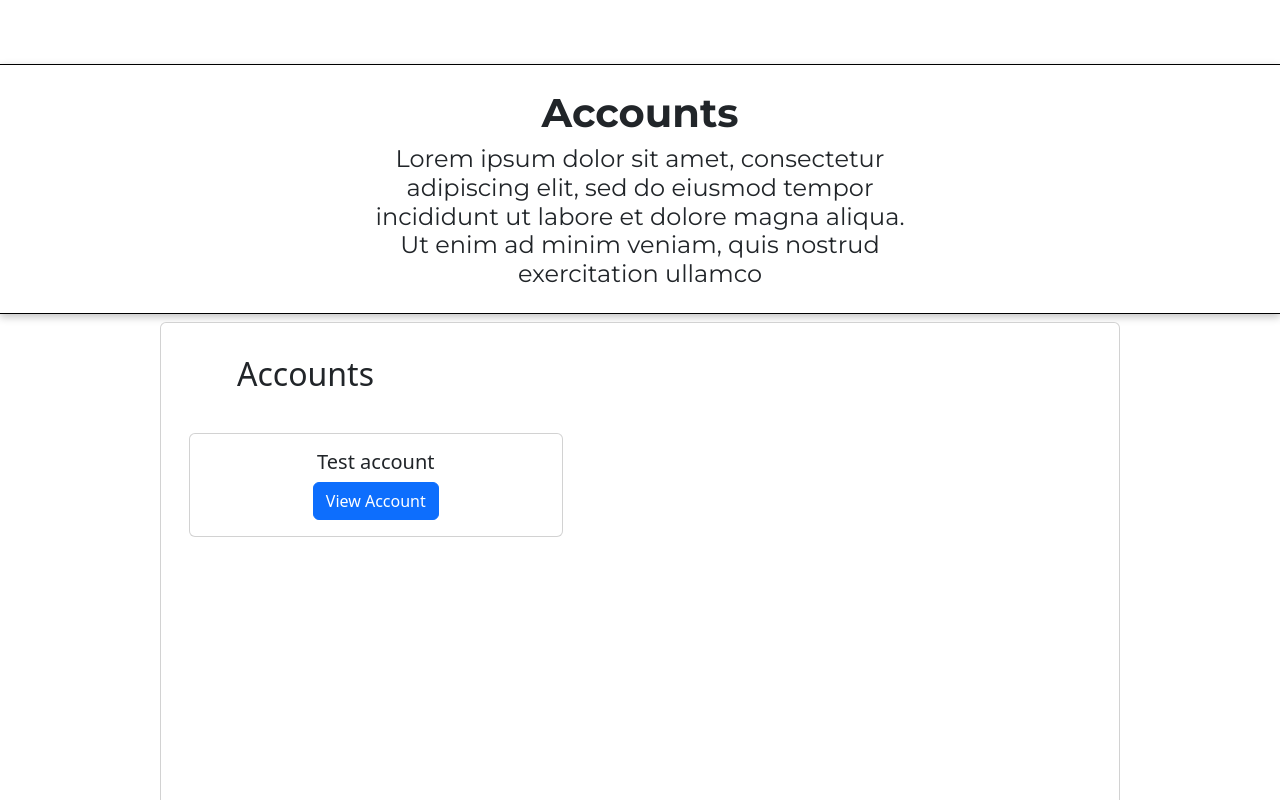
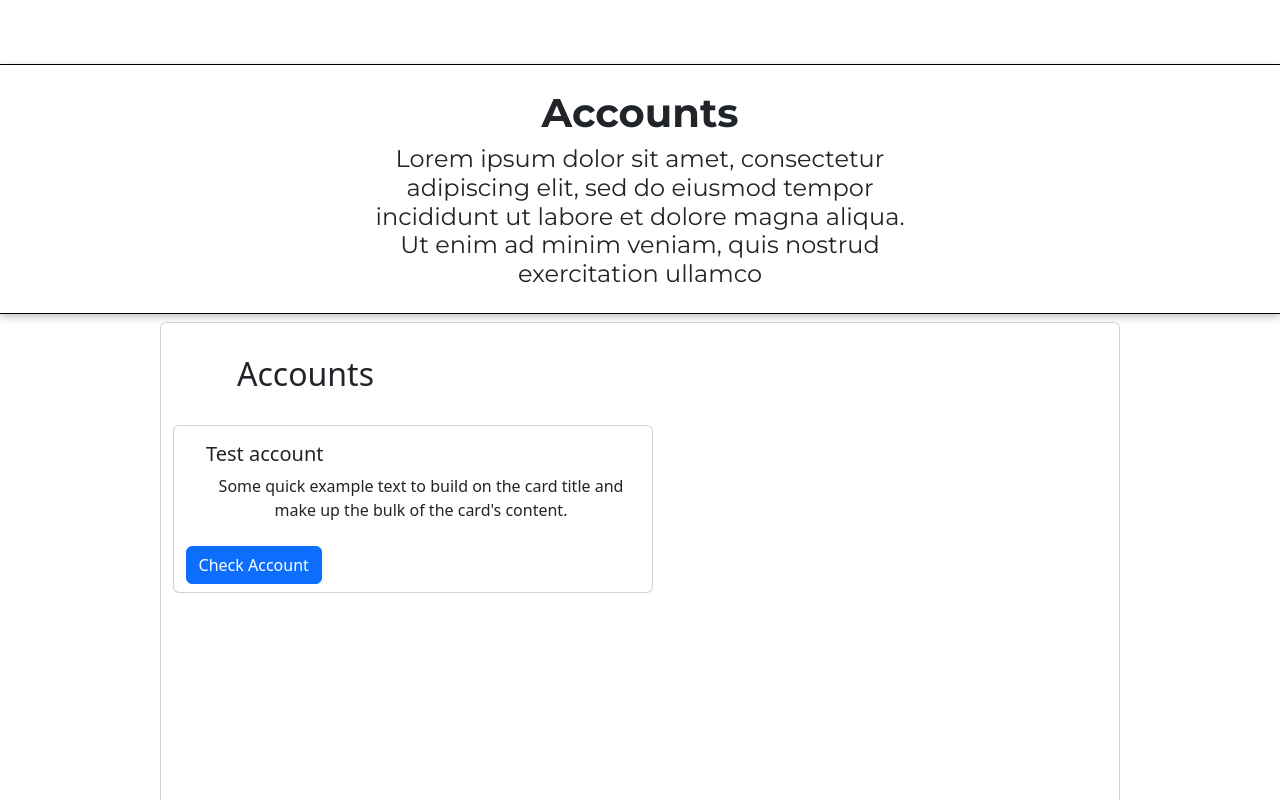
Before and after one commit to jvt703/BankingCustomerPortal, a React (Create React App) app in the folder user-portal/: page /Accounts in a window 1280 px wide. Shown: the top 800 px of the page. Built offline with nearby package versions, Linux system fonts and the light colour scheme.

Commit message:
N1T-262 Card link to Account page

```diff
--- a/user-portal/src/Components/Accounts/AccountCard.js
+++ b/user-portal/src/Components/Accounts/AccountCard.js
@@ -1,13 +1,19 @@
 import React from 'react';
-import { Card, Button } from 'react-bootstrap';
+import { Button, Card } from 'react-bootstrap';
+import { Link } from 'react-router-dom';
 
 function AccountCard(props) {
   return (
-    <Card className='AccountCard my-2 mx-3'>
+    <Card  style={{ width: '30rem' }}>
       <Card.Body>
-        <Card.Title>{props.accountName}</Card.Title>
-        <Button variant="primary" href="#">View Account</Button>
+        <Card.Title className='Card-title '>{props.accountName}</Card.Title>
+        <Card.Text className='Card-content'>
+          Some quick example text to build on the card title and make up the
+          bulk of the card's content.
+        </Card.Text>
+
       </Card.Body>
+      <Link className='text-left m-2 Account-button' to={`/Accounts/${props.accountNumber}`}><Button  variant="primary">Check Account</Button></Link>
     </Card>
   );
 }
--- a/user-portal/src/Components/Accounts/Accounts.js
+++ b/user-portal/src/Components/Accounts/Accounts.js
@@ -11,7 +11,7 @@ const Accounts = ()=>{
           pageDescription="Lorem ipsum dolor sit amet, consectetur adipiscing elit, sed do eiusmod tempor incididunt ut labore et dolore magna aliqua. Ut enim ad minim veniam, quis nostrud exercitation ullamco"
         />
         <Section title="Accounts">
-          <AccountCard accountName={"Test account"}></AccountCard>
+          <AccountCard accountName={"Test account"} accountNumber={2} accountBalance={100}></AccountCard>
         </Section>
       </>
     );
--- a/user-portal/src/css/App.css
+++ b/user-portal/src/css/App.css
@@ -50,3 +50,17 @@
   margin-top: 2rem;
   margin-bottom: 2rem;
 }
+.Account-button {
+  width: 30%;
+
+}
+
+.Card-title {
+  text-align: left;
+  margin-left: 1rem;
+}
+
+.Card-content {
+  margin-left: 1rem;
+
+}
```
Also changed, not shown: user-portal/src/App.js (+17 -13 lines).
